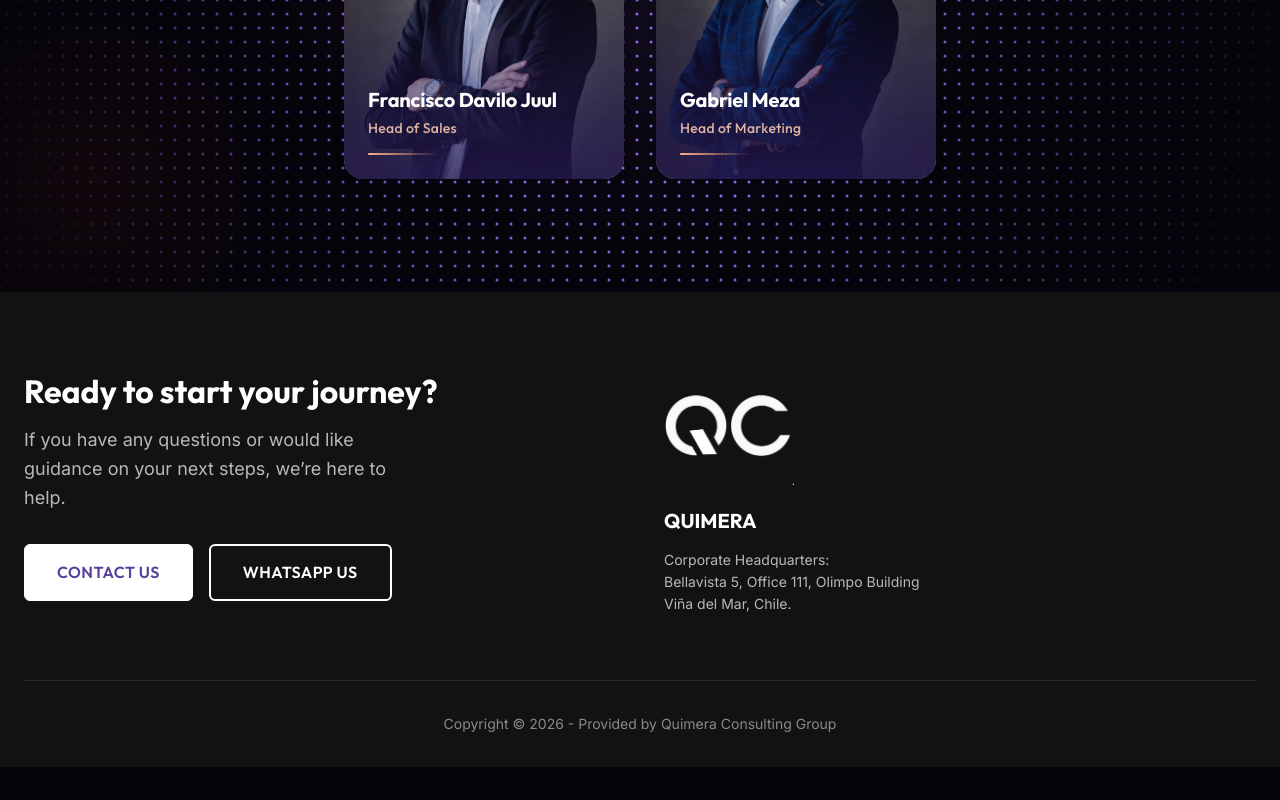
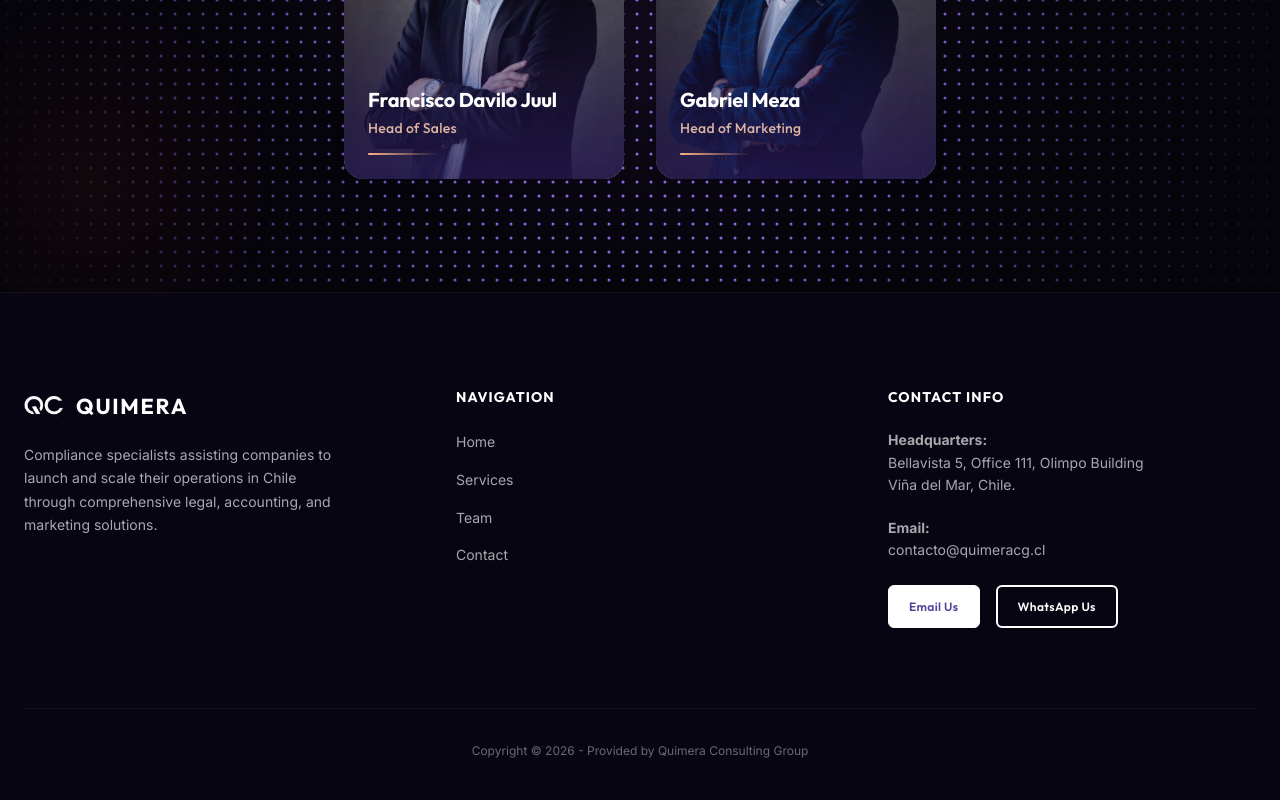
Before and after one commit to marketingfuentesjuul/quimera, a React (Vite) app: page /team in a window 1280 px wide. Shown: the part 1071-1871 px from the top of the page. Before the commit the page ends 1838 px from the top, so only its background shows below. Built offline with nearby package versions, Linux system fonts and the light colour scheme.

Commit message:
feat: restructure footer layout with 3 columns, clean alignments, and legend description

```diff
--- a/src/components/Footer.jsx
+++ b/src/components/Footer.jsx
@@ -1,48 +1,171 @@
+import { Link, useLocation, useNavigate } from 'react-router-dom';
 
 const Footer = () => {
+  const { pathname } = useLocation();
+  const navigate = useNavigate();
+
+  const handleLinkClick = (e, target) => {
+    if (target.startsWith('#')) {
+      e.preventDefault();
+      if (pathname !== '/') {
+        navigate('/' + target);
+      } else {
+        const element = document.querySelector(target);
+        if (element) {
+          element.scrollIntoView({ behavior: 'smooth' });
+        }
+      }
+    }
+  };
+
   return (
-    <footer id="contact" style={{ backgroundColor: '#121212', color: 'white', paddingTop: '5rem', paddingBottom: '2rem' }}>
+    <footer
+      id="contact"
+      style={{
+        backgroundColor: '#070512',
+        color: '#ffffff',
+        paddingTop: '6rem',
+        paddingBottom: '2.5rem',
+        borderTop: '1px solid rgba(255, 255, 255, 0.05)',
+        position: 'relative',
+        zIndex: 5
+      }}
+    >
       <div className="container">
-        <div className="grid grid-cols-1 grid-cols-md-2 gap-6" style={{ paddingBottom: '4rem', borderBottom: '1px solid rgba(255,255,255,0.1)', marginBottom: '2rem' }}>
+        <div className="grid grid-cols-1 grid-cols-md-3 gap-8">
 
-          <div>
-            <h2 style={{ fontSize: 'var(--font-3xl)', marginBottom: '1rem', color: 'white' }}>
-              Ready to start your journey?
-            </h2>
-            <p style={{ color: 'rgba(255,255,255,0.7)', marginBottom: '2rem', fontSize: 'var(--font-lg)', maxWidth: '400px' }}>
-              If you have any questions or would like guidance on your next steps, we’re here to help.
+          {/* Column 1: Brand Info & Legend */}
+          <div className="footer-col">
+            <div style={{ display: 'flex', alignItems: 'center', gap: '0.75rem', marginBottom: '1.25rem' }}>
+              <img
+                src="/images/logo-qc-white.png"
+                alt="Quimera QC Logo"
+                style={{ width: '40px', height: 'auto', objectFit: 'contain' }}
+              />
+              <span style={{
+                fontFamily: 'var(--font-title)',
+                fontSize: '1.35rem',
+                fontWeight: 'var(--weight-bold)',
+                letterSpacing: '0.08em',
+                color: '#ffffff'
+              }}>
+                QUIMERA
+              </span>
+            </div>
+            <p style={{
+              color: 'rgba(255, 255, 255, 0.65)',
+              fontSize: 'var(--font-sm)',
+              lineHeight: '1.65',
+              maxWidth: '320px',
+              margin: 0
+            }}>
+              Compliance specialists assisting companies to launch and scale their operations in Chile through comprehensive legal, accounting, and marketing solutions.
             </p>
-            <div className="flex gap-2">
-              <a href="mailto:contacto@quimeracg.cl" className="btn btn-white">Contact Us</a>
-              <a href="https://wa.me/56912345678" target="_blank" rel="noreferrer" className="btn btn-secondary" style={{ borderColor: 'white', color: 'white' }}>
+          </div>
+
+          {/* Column 2: Navigation Links */}
+          <div className="footer-col">
+            <h4 style={{
+              fontFamily: 'var(--font-title)',
+              fontSize: 'var(--font-sm)',
+              fontWeight: 'var(--weight-bold)',
+              color: '#ffffff',
+              marginBottom: '1.5rem',
+              textTransform: 'uppercase',
+              letterSpacing: '0.08em'
+            }}>
+              Navigation
+            </h4>
+            <ul style={{ listStyle: 'none', padding: 0, margin: 0, display: 'flex', flexDirection: 'column', gap: '0.75rem' }}>
+              <li>
+                <Link to="/" onClick={(e) => handleLinkClick(e, '#top')} className="footer-link">Home</Link>
+              </li>
+              <li>
+                <a href="#services" onClick={(e) => handleLinkClick(e, '#services')} className="footer-link">Services</a>
+              </li>
+              <li>
+                <Link viewTransition to="/team" className="footer-link">Team</Link>
+              </li>
+              <li>
+                <Link viewTransition to="/contact" className="footer-link">Contact</Link>
+              </li>
+            </ul>
+          </div>
+
+          {/* Column 3: Contact details & Call Actions */}
+          <div className="footer-col">
+            <h4 style={{
+              fontFamily: 'var(--font-title)',
+              fontSize: 'var(--font-sm)',
+              fontWeight: 'var(--weight-bold)',
+              color: '#ffffff',
+              marginBottom: '1.5rem',
+              textTransform: 'uppercase',
+              letterSpacing: '0.08em'
+            }}>
+              Contact Info
+            </h4>
+            <p style={{
+              color: 'rgba(255, 255, 255, 0.65)',
+              fontSize: 'var(--font-sm)',
+              lineHeight: '1.6',
+              margin: '0 0 1.25rem 0',
+              maxWidth: '280px'
+            }}>
+              <strong>Headquarters:</strong><br />
+              Bellavista 5, Office 111, Olimpo Building<br />
+              Viña del Mar, Chile.
+            </p>
+            <p style={{ color: 'rgba(255, 255, 255, 0.65)', fontSize: 'var(--font-sm)', margin: '0 0 1.5rem 0' }}>
+              <strong>Email:</strong><br />
+              <a href="mailto:contacto@quimeracg.cl" className="footer-link">contacto@quimeracg.cl</a>
+            </p>
+            <div className="flex gap-2" style={{ width: '100%', justifyContent: 'inherit' }}>
+              <a href="mailto:contacto@quimeracg.cl" className="btn btn-white" style={{ padding: '0.6rem 1.25rem', fontSize: 'var(--font-xs)', borderRadius: 'var(--radius-sm)', textTransform: 'none' }}>
+                Email Us
+              </a>
+              <a href="https://wa.me/56912345678" target="_blank" rel="noreferrer" className="btn btn-secondary" style={{ borderColor: 'white', color: 'white', padding: '0.6rem 1.25rem', fontSize: 'var(--font-xs)', borderRadius: 'var(--radius-sm)', textTransform: 'none' }}>
                 WhatsApp Us
               </a>
             </div>
           </div>
 
-          <div className="flex flex-col" style={{ justifyContent: 'center' }}>
-            <img
-              src="/images/logo-qc-white.png"
-              alt="Quimera QC Logo"
-              style={{ width: '130px', marginBottom: '1.5rem' }}
-            />
-            <h3 style={{ fontSize: 'var(--font-xl)', color: 'white', marginBottom: '1rem' }}>QUIMERA</h3>
-            <p style={{ color: 'rgba(255,255,255,0.7)', fontSize: 'var(--font-sm)' }}>
-              Corporate Headquarters:<br />
-              Bellavista 5, Office 111, Olimpo Building<br />
-              Viña del Mar, Chile.
-            </p>
-          </div>
-
         </div>
 
-        <div className="text-center">
-          <p style={{ color: 'rgba(255,255,255,0.5)', fontSize: 'var(--font-sm)' }}>
+        {/* Bottom Bar: Copyright */}
+        <div style={{
+          marginTop: '5rem',
+          paddingTop: '2rem',
+          borderTop: '1px solid rgba(255, 255, 255, 0.05)',
+          textAlign: 'center'
+        }}>
+          <p style={{ color: 'rgba(255, 255, 255, 0.4)', fontSize: 'var(--font-xs)', margin: 0 }}>
             Copyright &copy; {new Date().getFullYear()} - Provided by Quimera Consulting Group
           </p>
         </div>
       </div>
+
       <style dangerouslySetInnerHTML={{__html: `
+        .footer-col {
+          display: flex;
+          flex-direction: column;
+          align-items: center;
+          text-align: center;
+        }
+        @media (min-width: 768px) {
+          .footer-col {
+            align-items: flex-start;
+            text-align: left;
+          }
+        }
+        .footer-link {
+          color: rgba(255, 255, 255, 0.65) !important;
+          font-size: var(--font-sm);
+          transition: color var(--transition-fast);
+        }
+        .footer-link:hover {
+          color: #bfa3ff !important;
+        }
         .btn-secondary:hover {
           background-color: white !important;
           color: var(--color-primary) !important;
```
